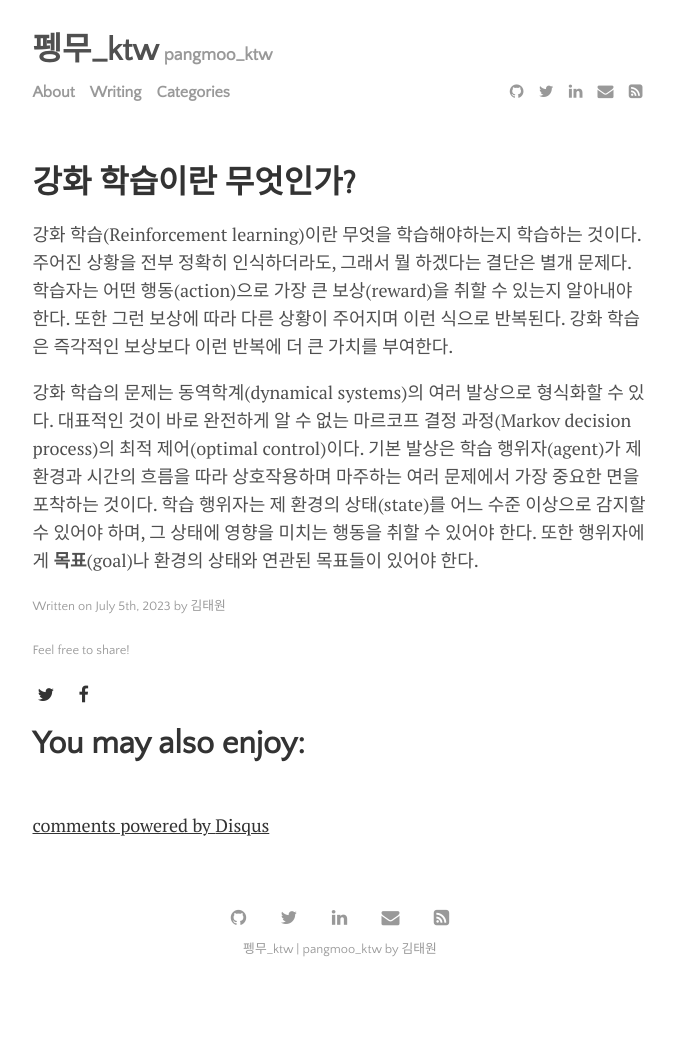
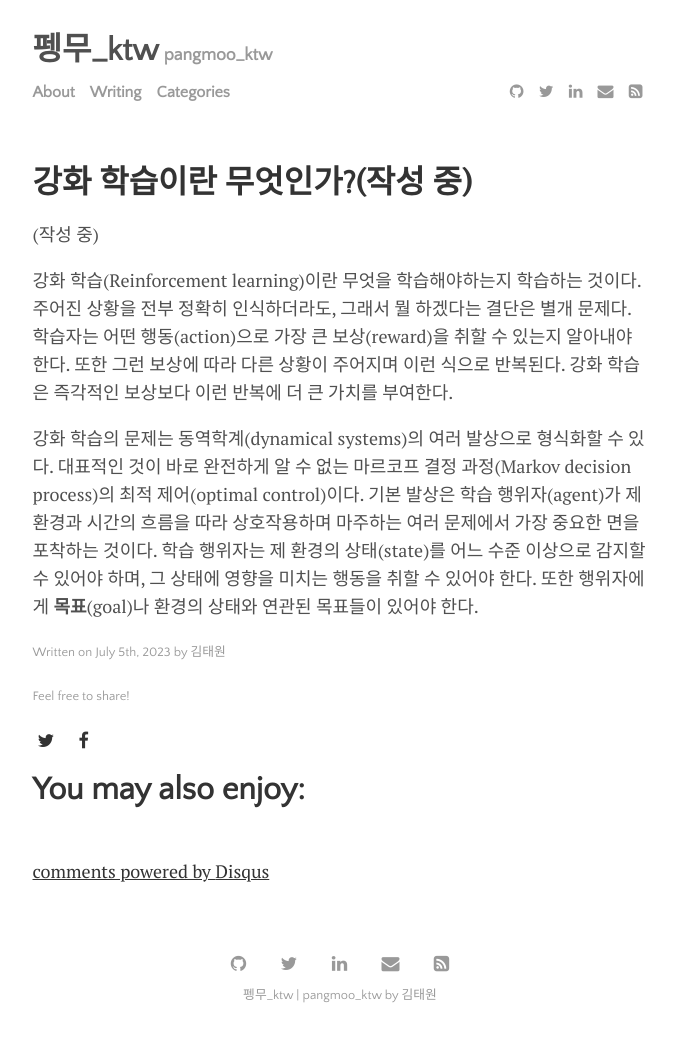
Before and after one commit to pangmoo-KTW/pangmoo-KTW, a Jekyll site: the page built from _posts/2023-07-05-rli11.md, in a window 1280 px wide. Shown: the whole page, without its empty margins (300-976 px from the left). Built offline with Jekyll 4.4.1, drawn with Linux system fonts in a browser that asks for light colours; comment, search, counter and statistics services are not loaded; before the commit the page ends 995 px from its top, so only the background shows below that.

Commit message:
20230705_20

```diff
--- a/_posts/2023-07-05-rli11.md
+++ b/_posts/2023-07-05-rli11.md
@@ -1,10 +1,12 @@
 ---
 layout: post
-title: "강화 학습이란 무엇인가?"
+title: "강화 학습이란 무엇인가?(작성 중)"
 author: 김태원
 categories: ReinforcementLearning
 tags: [ReinforcementLearning]
 ---
+
+(작성 중)
 
 강화 학습(Reinforcement learning)이란 무엇을 학습해야하는지 학습하는 것이다.
 주어진 상황을 전부 정확히 인식하더라도, 그래서 뭘 하겠다는 결단은 별개 문제다.
```
Also changed, not shown: _posts/2023-07-03-uml0.md (+2 -0 lines), _posts/2023-07-04-uml02.md (+2 -0 lines).
